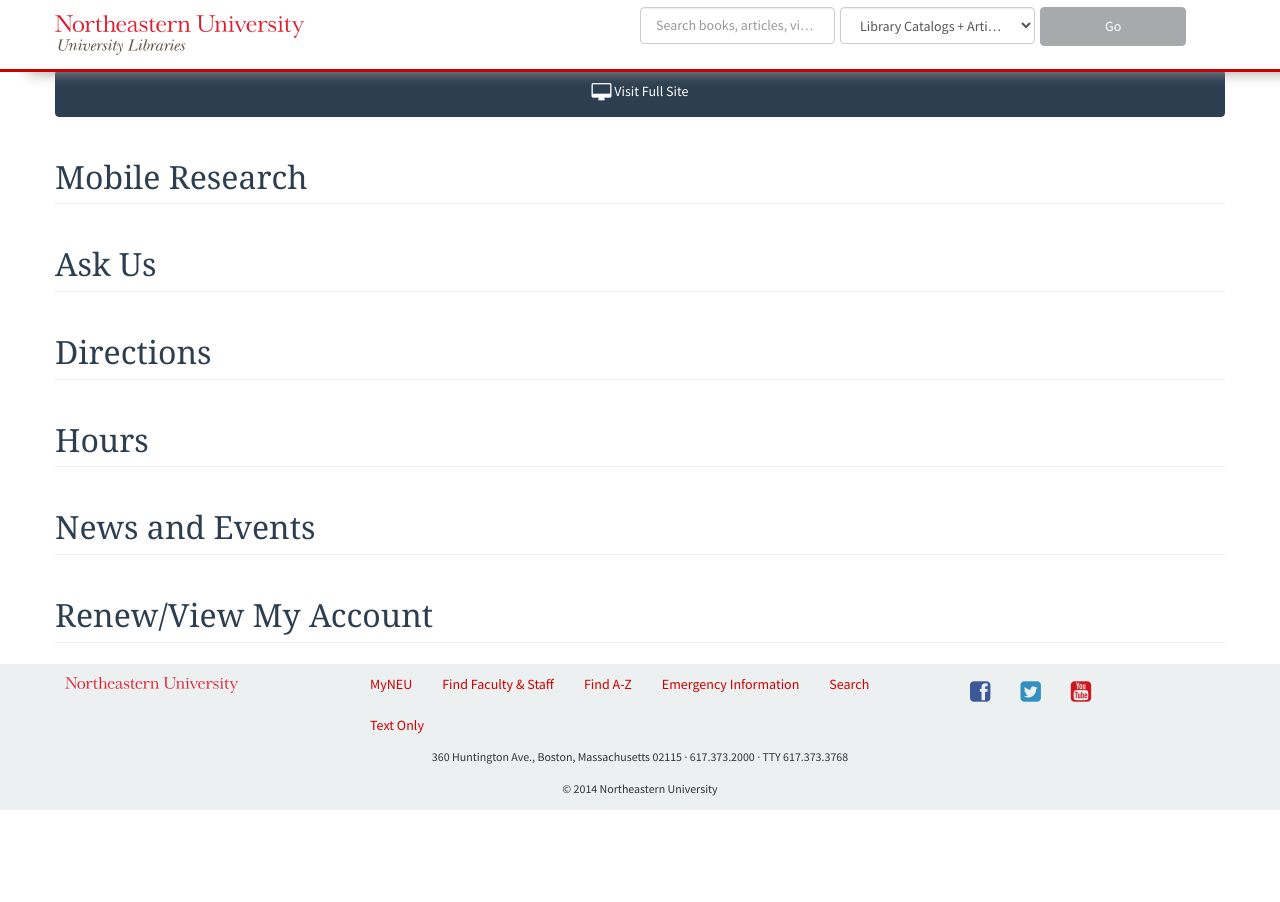
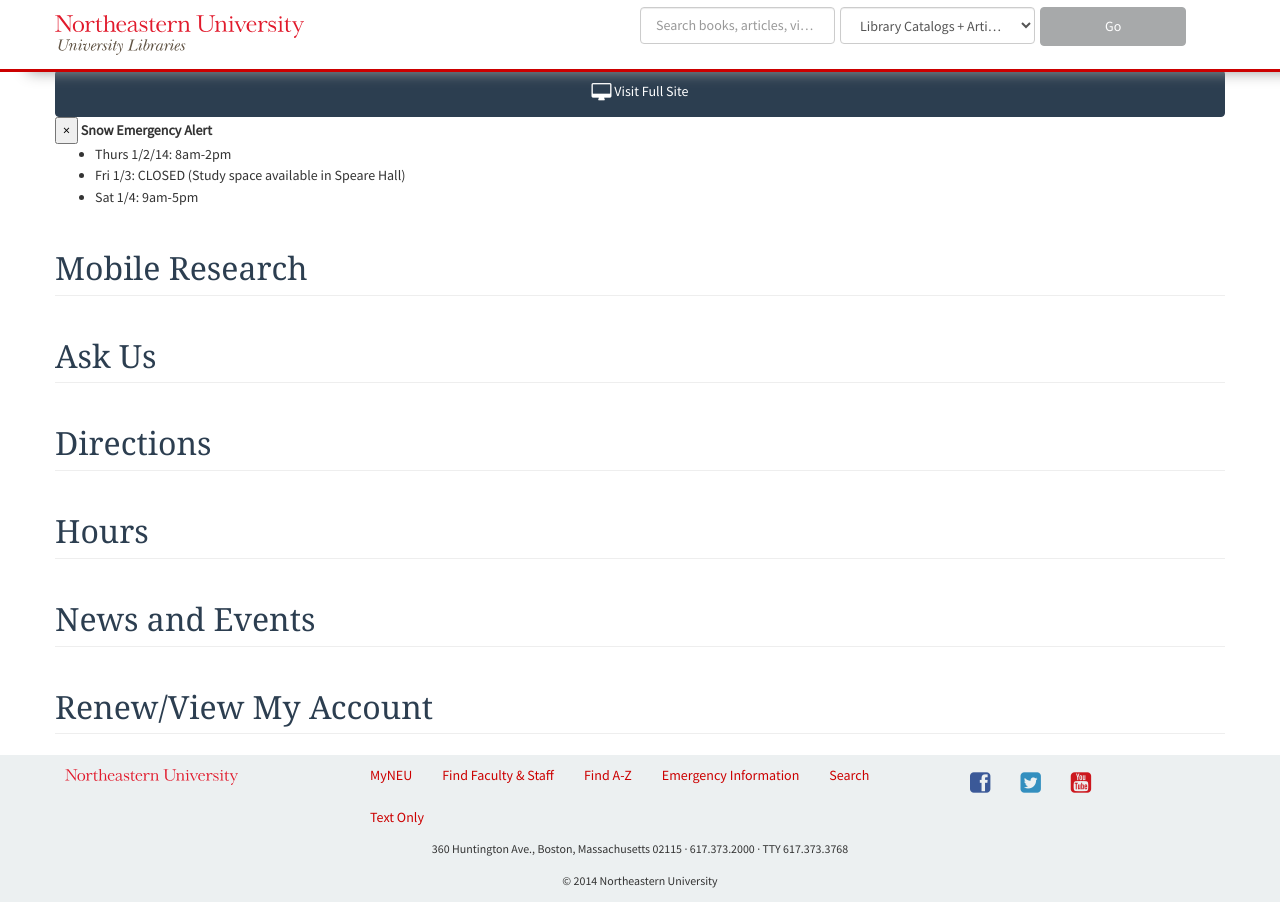
Before and after one commit to NEU-Libraries/m-library-website, a Jekyll site: the page built from index.md, in a window 1280 px wide. Built offline with Jekyll 4.4.1, drawn with Linux system fonts in a browser that asks for light colours; nearby versions of some CDN libraries; Markdown is read by kramdown in place of the engine named in the settings; comment, search, counter and statistics services are not loaded.

Commit message:
Update index.md
Adding an alert to the homepage

```diff
--- a/index.md
+++ b/index.md
@@ -2,3 +2,14 @@
 layout: homepage
 title: Northeastern University Libraries - Mobile Site
 ---
+
+
+<div class="alert">
+  <button type="button" class="close" data-dismiss="alert">×</button>
+  <strong>Snow Emergency Alert</strong>
+  <ul>
+    <li>Thurs 1/2/14: 8am-2pm</li>
+    <li>Fri 1/3: CLOSED (Study space available in Speare Hall)</li>
+    <li>Sat 1/4: 9am-5pm</li>
+  </ul>
+</div>
```
